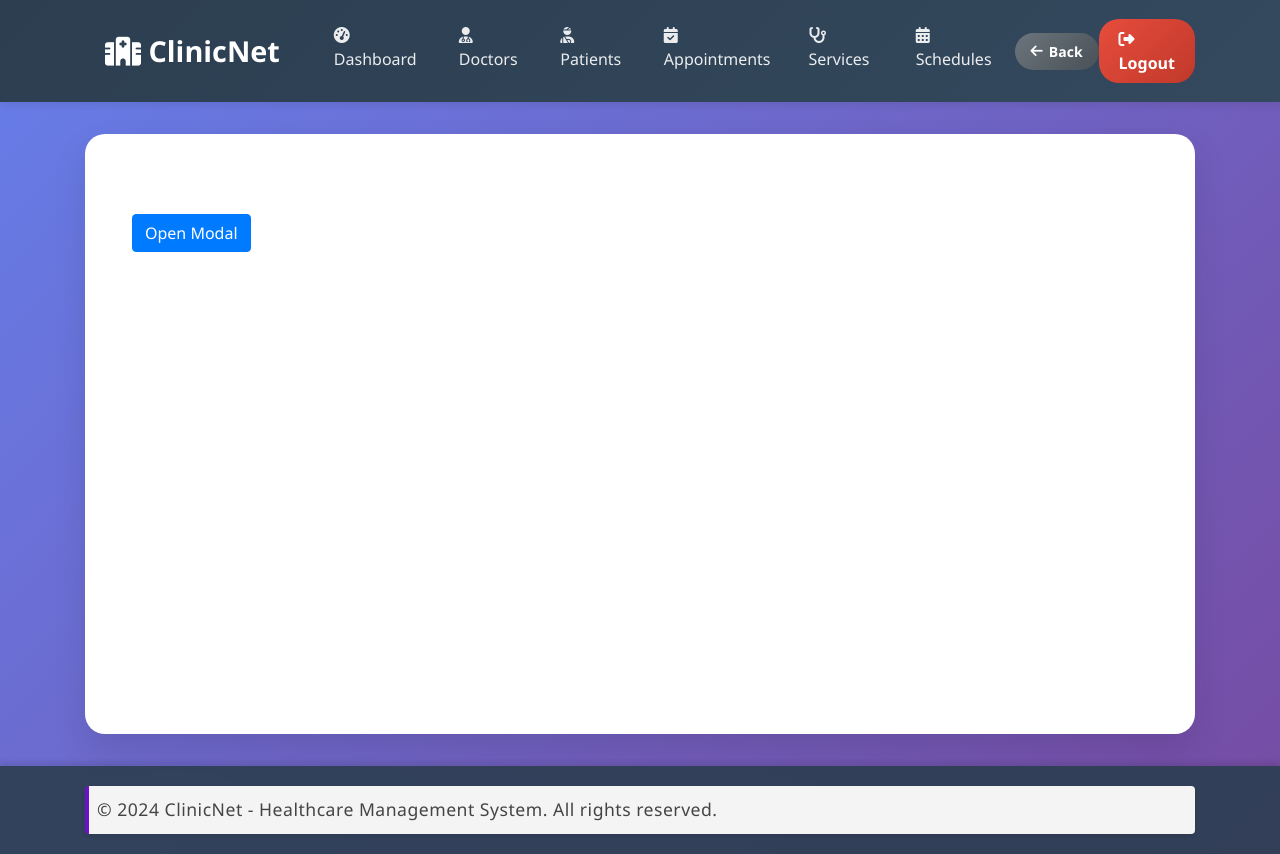
After one commit to adhikaribibek231/clinicnetv1, a Django app: page /clinic/test-modal/ in a window 1280 px wide. The commit adds this page. Run offline with Django 5.2, Linux system fonts and the light colour scheme.

Commit message:
Restore Bootstrap modal functionality by safely restyling main-content area

```diff
--- a/clinic/templates/clinic_base.html
+++ b/clinic/templates/clinic_base.html
@@ -94,10 +94,9 @@
         }
 
         .main-content {
-            background: rgba(255, 255, 255, 0.95);
+            background: #fff;
             border-radius: 20px;
             box-shadow: 0 15px 35px rgba(0, 0, 0, 0.1);
-            backdrop-filter: blur(10px);
             margin: 2rem auto;
             padding: 2rem;
             min-height: calc(100vh - 200px);
@@ -218,7 +217,6 @@
                     </div>
                 {% endfor %}
             {% endif %}
-
             {% block content %}
             {% endblock %}
         </div>
--- a/clinic/templates/manage_schedules.html
+++ b/clinic/templates/manage_schedules.html
@@ -157,7 +157,7 @@
   </div>
 
   <!-- Add Schedule Modal -->
-  <div class="modal fade" id="addScheduleModal" tabindex="-1" role="dialog">
+  <div class="modal" id="addScheduleModal" tabindex="-1" role="dialog">
     <div class="modal-dialog" role="document">
       <div class="modal-content">
         <div class="modal-header">
@@ -215,7 +215,7 @@
   </div>
 
   <!-- Edit Schedule Modal -->
-  <div class="modal fade" id="editScheduleModal" tabindex="-1" role="dialog">
+  <div class="modal" id="editScheduleModal" tabindex="-1" role="dialog">
     <div class="modal-dialog" role="document">
       <div class="modal-content">
         <div class="modal-header">
@@ -274,7 +274,7 @@
   </div>
 
   <!-- Delete Schedule Modal -->
-  <div class="modal fade" id="deleteScheduleModal" tabindex="-1" role="dialog">
+  <div class="modal" id="deleteScheduleModal" tabindex="-1" role="dialog">
     <div class="modal-dialog" role="document">
       <div class="modal-content">
         <div class="modal-header">
--- a/clinic/templates/manage_services.html
+++ b/clinic/templates/manage_services.html
@@ -125,7 +125,7 @@
   </div>
 
   <!-- Add Service Modal -->
-  <div class="modal fade" id="addServiceModal" tabindex="-1" role="dialog">
+  <div class="modal" id="addServiceModal" tabindex="-1" role="dialog">
     <div class="modal-dialog" role="document">
       <div class="modal-content">
         <div class="modal-header">
@@ -165,7 +165,7 @@
   </div>
 
   <!-- Edit Service Modal -->
-  <div class="modal fade" id="editServiceModal" tabindex="-1" role="dialog">
+  <div class="modal" id="editServiceModal" tabindex="-1" role="dialog">
     <div class="modal-dialog" role="document">
       <div class="modal-content">
         <div class="modal-header">
@@ -206,7 +206,7 @@
   </div>
 
   <!-- Delete Service Modal -->
-  <div class="modal fade" id="deleteServiceModal" tabindex="-1" role="dialog">
+  <div class="modal" id="deleteServiceModal" tabindex="-1" role="dialog">
     <div class="modal-dialog" role="document">
       <div class="modal-content">
         <div class="modal-header">
--- /dev/null
+++ b/clinic/templates/test_modal.html
@@ -0,0 +1,27 @@
+{% extends 'clinic_base.html' %}
+{% block title %}Test Modal{% endblock %}
+
+{% block content %}
+<div class="container mt-5">
+  <button class="btn btn-primary" data-toggle="modal" data-target="#testModal">Open Modal</button>
+</div>
+
+<div class="modal" id="testModal" tabindex="-1" role="dialog">
+  <div class="modal-dialog" role="document">
+    <div class="modal-content">
+      <div class="modal-header">
+        <h5 class="modal-title">Test Modal</h5>
+        <button type="button" class="close" data-dismiss="modal">
+          <span>&times;</span>
+        </button>
+      </div>
+      <div class="modal-body">
+        <p>This is a test modal. Can you interact with it?</p>
+      </div>
+      <div class="modal-footer">
+        <button type="button" class="btn btn-secondary" data-dismiss="modal">Close</button>
+      </div>
+    </div>
+  </div>
+</div>
+{% endblock %}
--- a/clinic/urls.py
+++ b/clinic/urls.py
@@ -42,4 +42,7 @@ urlpatterns = [
 
     # Service Management URLs
     path('manage-services/', Manage_Services, name='manage_services'),
+
+    #test modal
+    path('test-modal/', test_modal, name='test_modal'),
 ]
--- a/clinic/views.py
+++ b/clinic/views.py
@@ -756,3 +756,6 @@ def Edit_Appointment(request, appointment_id):
     except PublicAppointment.DoesNotExist:  # type: ignore
         messages.error(request, 'Appointment not found!')
         return redirect('clinic:view_appointment')
+
+def test_modal(request):
+    return render(request, 'test_modal.html')
```
